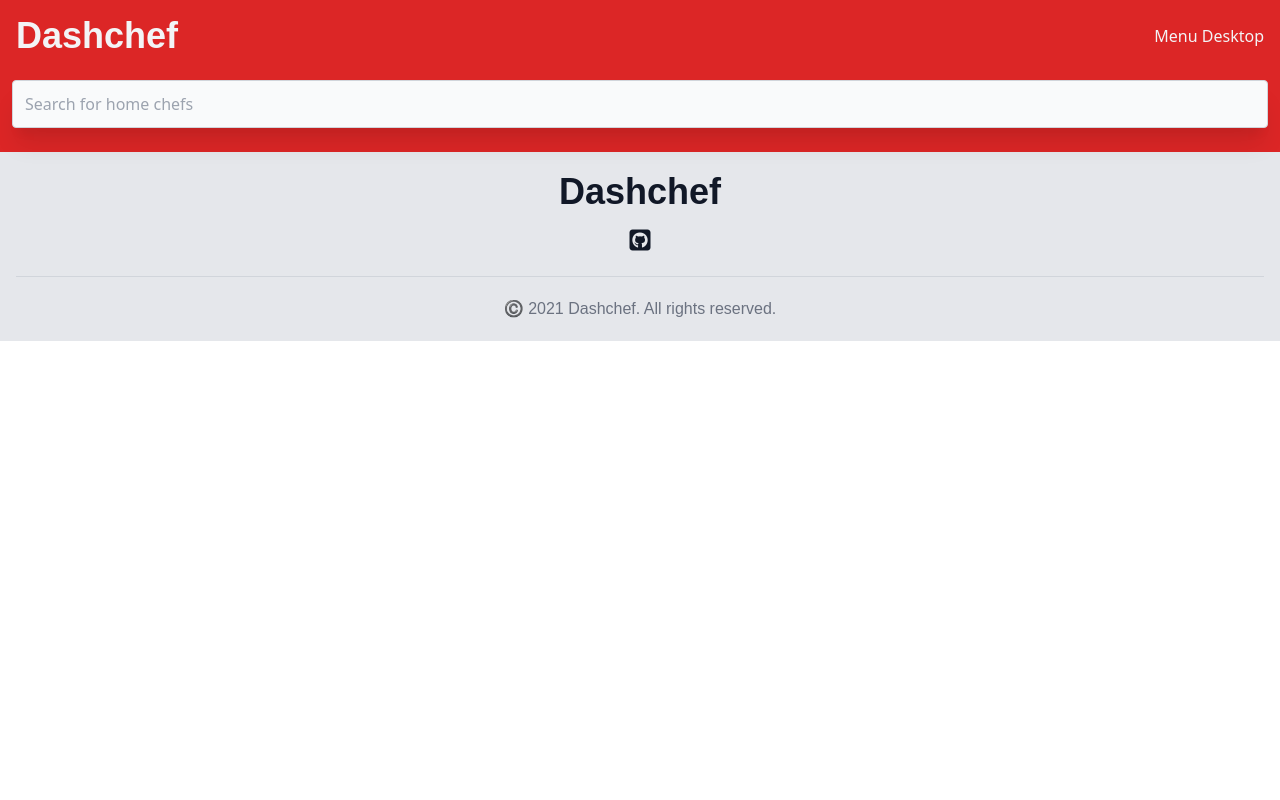
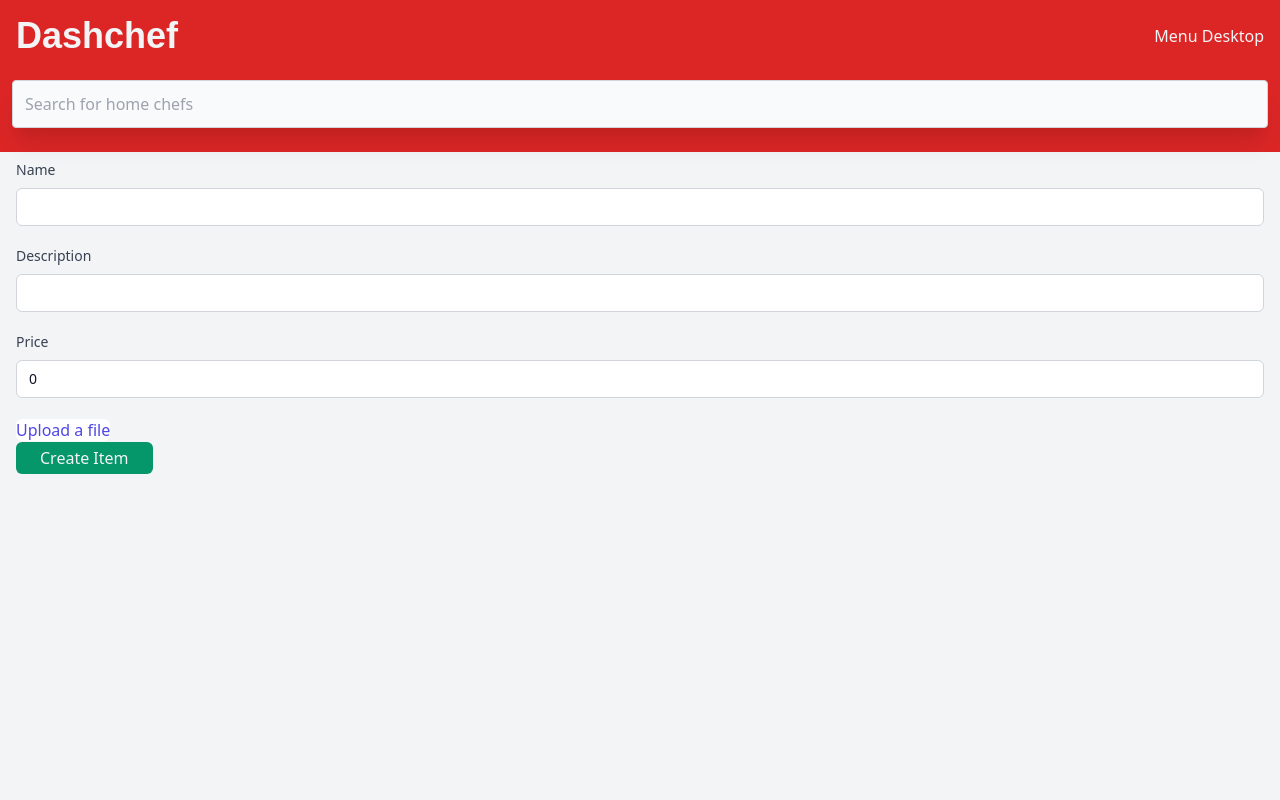
Before and after one commit to peterphan20/dashchef, a React (Create React App) app: page /create/menu-item in a window 1280 px wide. Shown: the top 800 px of the page. Built offline with nearby package versions, Linux system fonts and the light colour scheme.

Commit message:
feat: menu item create form template

```diff
--- a/src/api/MenuItemsAPI.js
+++ b/src/api/MenuItemsAPI.js
@@ -1,12 +1,12 @@
 import config from "../config";
 
-export const getMenuItem = (id) => {
+export const getMenuItem = async (id) => {
 	const res = await fetch(`${config.API_URL}/kitchen/menu-item/${id}`);
 	const data = await res.json();
 	return data;
 };
 
-export const createMenuItem = (menuItemObject, token) => {
+export const createMenuItem = async (menuItemObject, token) => {
 	const res = await fetch(`${config.API_URL}/kitchen/item-create`, {
 		method: "POST",
 		body: JSON.stringify(menuItemObject),
@@ -19,12 +19,12 @@ export const createMenuItem = (menuItemObject, token) => {
 	return data;
 };
 
-export const updateMenuItem = (id, menuItemObject, token) => {
+export const updateMenuItem = async (id, menuItemObject, token) => {
 	const res = await fetch(`${config.API_URL}/kitchen/item-update/${id}`, {
 		method: "PUT",
 		body: JSON.stringify(menuItemObject),
 		headers: {
-			"Content-Type": "application/json; charset=UTF-8",
+			"Content-Type": "multipart/form-data",
 			auth: token,
 		},
 	});
@@ -32,7 +32,7 @@ export const updateMenuItem = (id, menuItemObject, token) => {
 	return data;
 };
 
-export const deleteMenuItem = (id, token) => {
+export const deleteMenuItem = async (id, token) => {
 	const res = await fetch(`${config.API_URL}/kitchen/item-delete/${id}`, {
 		method: "DELETE",
 		headers: {
--- a/src/api/kitchensAPI.js
+++ b/src/api/kitchensAPI.js
@@ -7,7 +7,7 @@ export const getAllKitchen = async (callback) => {
 };
 
 export const getKitchen = async (id) => {
-	const res = await fetch(`${config.API_URL}/kitchens/${id}`);
+	const res = await fetch(`${config.API_URL}/kitchen/${id}`);
 	const data = await res.json();
 	return data;
 };
--- /dev/null
+++ b/src/molecules/MenuItemCreateForm.js
@@ -0,0 +1,67 @@
+import React from "react";
+import ButtonFormSmall from "../atoms/ButtonFormSmall";
+import FormInputField from "../atoms/FormInputField";
+
+const MenuItemCreateForm = ({
+	name,
+	setName,
+	price,
+	setPrice,
+	description,
+	setDescription,
+	photoURL,
+	setPhotoURL,
+	tags,
+	setTags,
+	handleCreateMenuItem,
+}) => {
+	return (
+		<div>
+			<FormInputField
+				htmlFor="name"
+				text="name"
+				type="text"
+				placeholder="Name"
+				value={name}
+				changeHandler={(e) => setName(e.target.value)}
+			/>
+			<FormInputField
+				htmlFor="description"
+				text="description"
+				type="text"
+				placeholder="Description"
+				value={description}
+				changeHandler={(e) => setDescription(e.target.value)}
+			/>
+			<FormInputField
+				htmlFor="price"
+				text="price"
+				type="number"
+				placeholder="Price"
+				value={price}
+				changeHandler={(e) => setPrice(e.target.value)}
+			/>
+			<label
+				htmlFor="file-upload"
+				className="relative cursor-pointer bg-white rounded-md font-medium text-indigo-600 hover:text-indigo-500 focus-within:outline-none focus-within:ring-2 focus-within:ring-offset-2 focus-within:ring-indigo-500"
+			>
+				<span>Upload a file</span>
+				<input
+					id="file-upload"
+					name="file-upload"
+					type="file"
+					className="sr-only"
+					value={photoURL}
+					onChange={(e) => setPhotoURL(e.target.value)}
+				/>
+			</label>
+			<ButtonFormSmall
+				placeholder="Create Item"
+				className="bg-green-600"
+				clickHandler={handleCreateMenuItem}
+			/>
+		</div>
+	);
+};
+
+export default MenuItemCreateForm;
--- a/src/organisms/CreateMenuItem.js
+++ b/src/organisms/CreateMenuItem.js
@@ -1,10 +1,50 @@
+import { useState } from "react";
+import { useSelector } from "react-redux";
+import { createMenuItem } from "../api/MenuItemsAPI";
+import MenuItemCreateForm from "../molecules/MenuItemCreateForm";
+
 const CreateMenuItem = () => {
-	// const [name, setName] = useState("");
-	// const [description, setDescription] = useState("");
-	// const [price, setPrice] = useState(0);
-	// const [photoURL, setPhotoURL] = useState("");
+	const [name, setName] = useState("");
+	const [description, setDescription] = useState("");
+	const [price, setPrice] = useState(0);
+	const [photoURL, setPhotoURL] = useState("");
+	const [tags, setTags] = useState([]);
 
-	return <div></div>;
+	const user = useSelector((state) => state.userReducer);
+
+	const handleCreateMenuItem = async () => {
+		const token = localStorage.getItem("authToken");
+		if (!token) return;
+
+		const menuItemObject = {
+			name,
+			id: user.kitchenID,
+			description,
+			price,
+			photoURL,
+			tags,
+		};
+
+		const apiResponse = await createMenuItem(menuItemObject, token);
+	};
+
+	return (
+		<div className="flex flex-col justify-start bg-gray-100 py-2 px-4 w-full h-full min-h-screen">
+			<MenuItemCreateForm
+				name={name}
+				setName={setName}
+				description={description}
+				setDescription={setDescription}
+				price={price}
+				setPrice={setPrice}
+				photoURL={photoURL}
+				setPhotoURL={setPhotoURL}
+				tags={tags}
+				setTags={setTags}
+				handleCreateMenuItem={handleCreateMenuItem}
+			/>
+		</div>
+	);
 };
 
 export default CreateMenuItem;
--- a/src/pages/EditKitchen.js
+++ b/src/pages/EditKitchen.js
@@ -120,7 +120,7 @@ const EditKitchen = () => {
 					modalHandler={() => setOpenEditKitchenForm(true)}
 				/>
 			)}
-			<LinkProfile placeholder="Add menu item" link="create/menu-item" />
+			<LinkProfile placeholder="Add menu item" link="/create/menu-item" />
 			{openDeleteKitchenModal ? (
 				<ModalDelete
 					modalHandler={setOpenDeleteKitchenModal}
```
